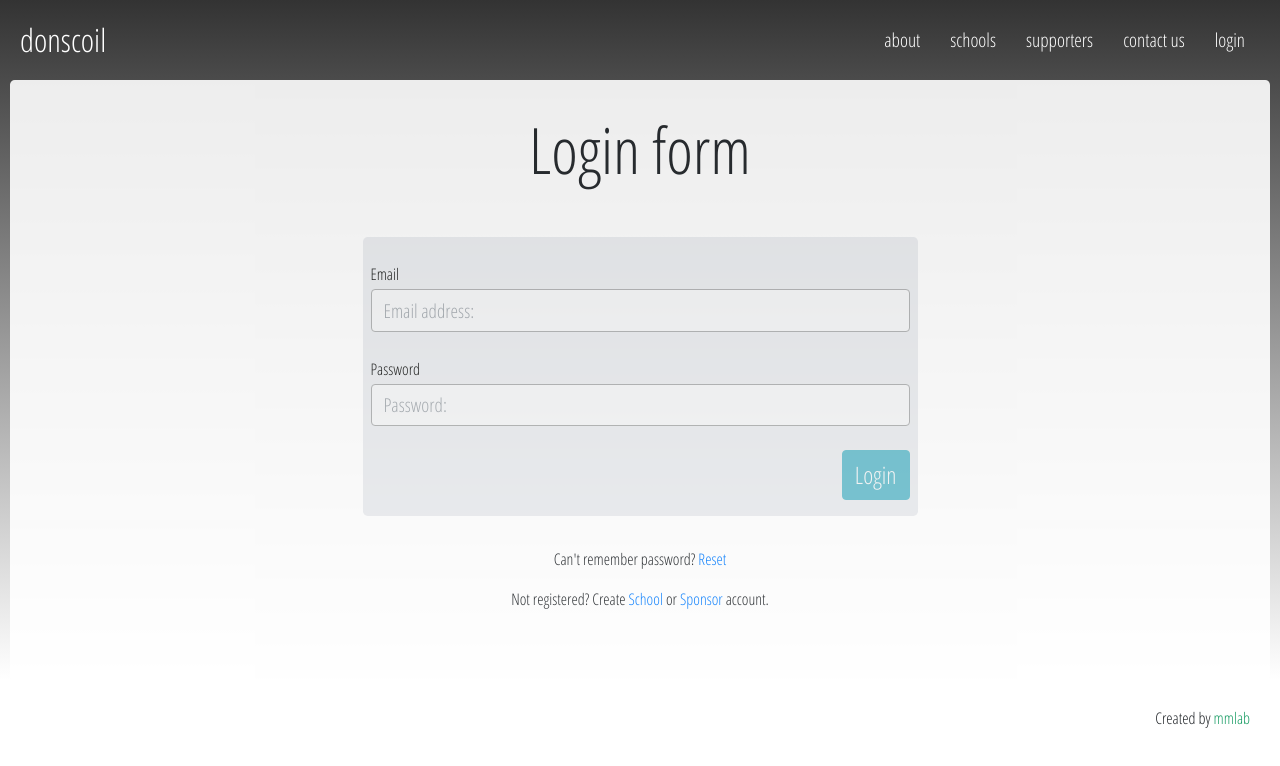
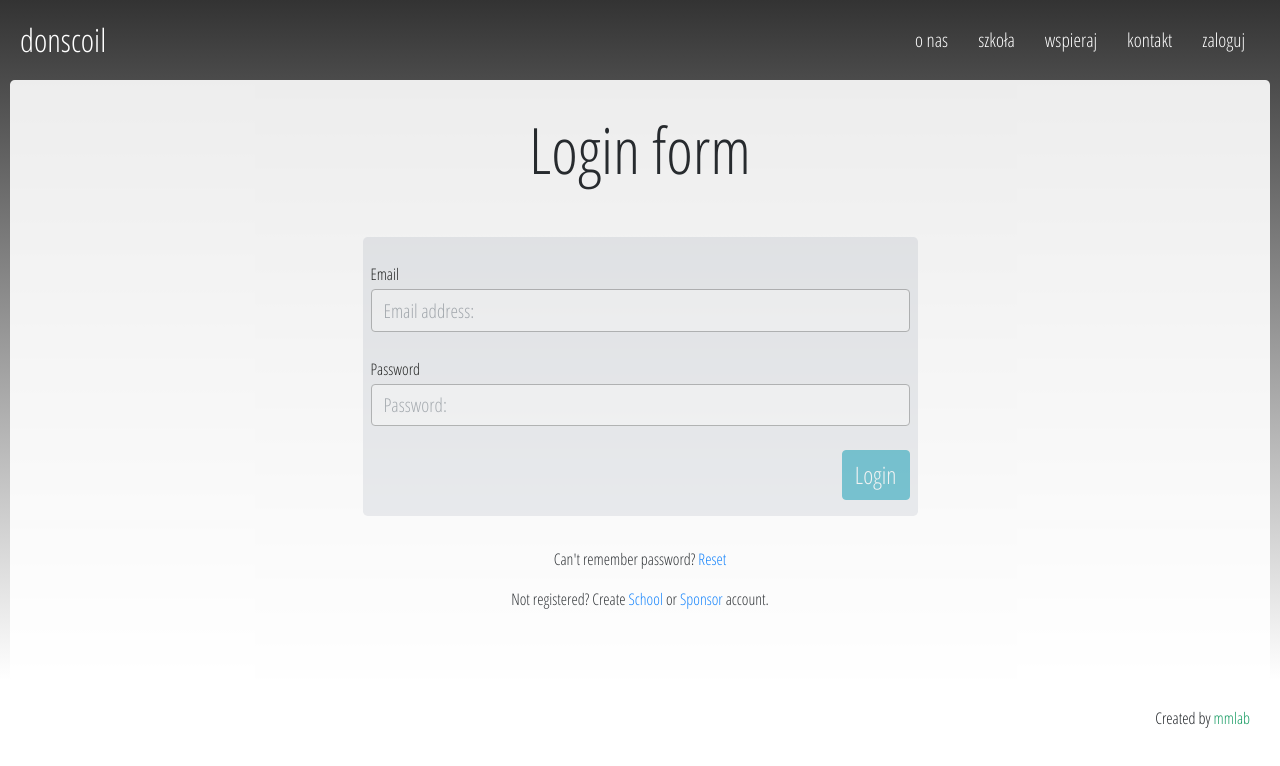
Before and after one commit to miszel81/PLdonscoil, a React (Create React App) app: page /login in a window 1280 px wide. Shown: the top 766 px of the page. Built offline with nearby package versions, Linux system fonts and the light colour scheme; no server answers; what raven-js would draw is missing.

Commit message:
pierwsze zmiany

```diff
--- a/src/Components/Account/SchoolSearchBox.jsx
+++ b/src/Components/Account/SchoolSearchBox.jsx
@@ -52,8 +52,8 @@ class SchoolSearchBox extends Component {
       <React.Fragment>
         <div className="container-fluid mt-5">
           <div className="slogan">
-            <h4>Your kids do amazing things</h4>
-            <h5>Support their school projects today!</h5>
+            <h4>Twoje dzieci mogą robić niesamowite rzeczy</h4>
+            <h5>Potrzebują jedynie odrobiny wsparcia!</h5>
           </div>
 
           <div className="searchbox">
--- a/src/Components/Common/SearchBox.jsx
+++ b/src/Components/Common/SearchBox.jsx
@@ -19,7 +19,7 @@ const SearchBox = ({ value, onChange, onSubmit }) => {
             type="text"
             name="query"
             className="form-control mainsearch"
-            placeholder="Find your school here:"
+            placeholder="Znajdz swoją szkołę:"
             value={value}
             onChange={e => onChange(e.currentTarget.value)}
             autoCapitalize="none"
--- a/src/Components/Layout/NavBar.jsx
+++ b/src/Components/Layout/NavBar.jsx
@@ -66,12 +66,12 @@ class NavBar extends Component {
           <div className="Navbar-items">
             {!user && (
               <div className="Navbar-item">
-                <Link to="/ourmission">about</Link>
+                <Link to="/ourmission">o nas</Link>
               </div>
             )}
             {!user && (
               <div className="Navbar-item">
-                <Link to="/forschools">schools</Link>
+                <Link to="/forschools">szkoła</Link>
               </div>
             )}
 
@@ -86,17 +86,17 @@ class NavBar extends Component {
             {/** Conditional rendering login/logout */}
             {!user && (
               <div className="Navbar-item">
-                <Link to="/forsupporters">supporters</Link>
+                <Link to="/forsupporters">wspieraj</Link>
               </div>
             )}
             {!user && (
               <div className="Navbar-item">
-                <Link to="/contact">contact us</Link>
+                <Link to="/contact">kontakt</Link>
               </div>
             )}
             {!user && (
               <div className="Navbar-item">
-                <Link to="/login">login</Link>
+                <Link to="/login">zaloguj</Link>
               </div>
             )}
 
@@ -115,7 +115,7 @@ class NavBar extends Component {
             {user && (
               <div>
                 <div className="Navbar-item">
-                  <Link to="/logout">logout</Link>
+                  <Link to="/logout">wyloguj</Link>
                 </div>
               </div>
             )}
```
